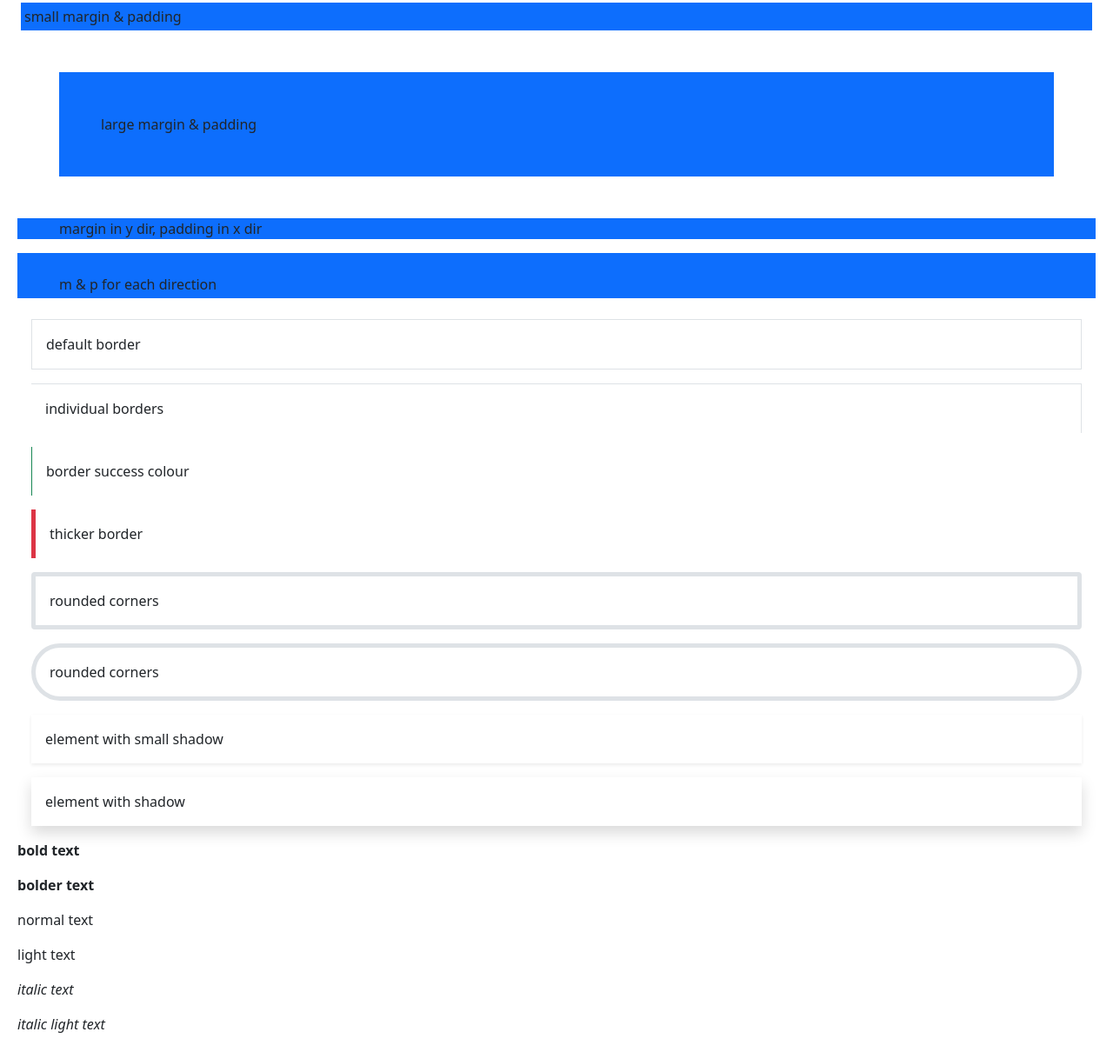
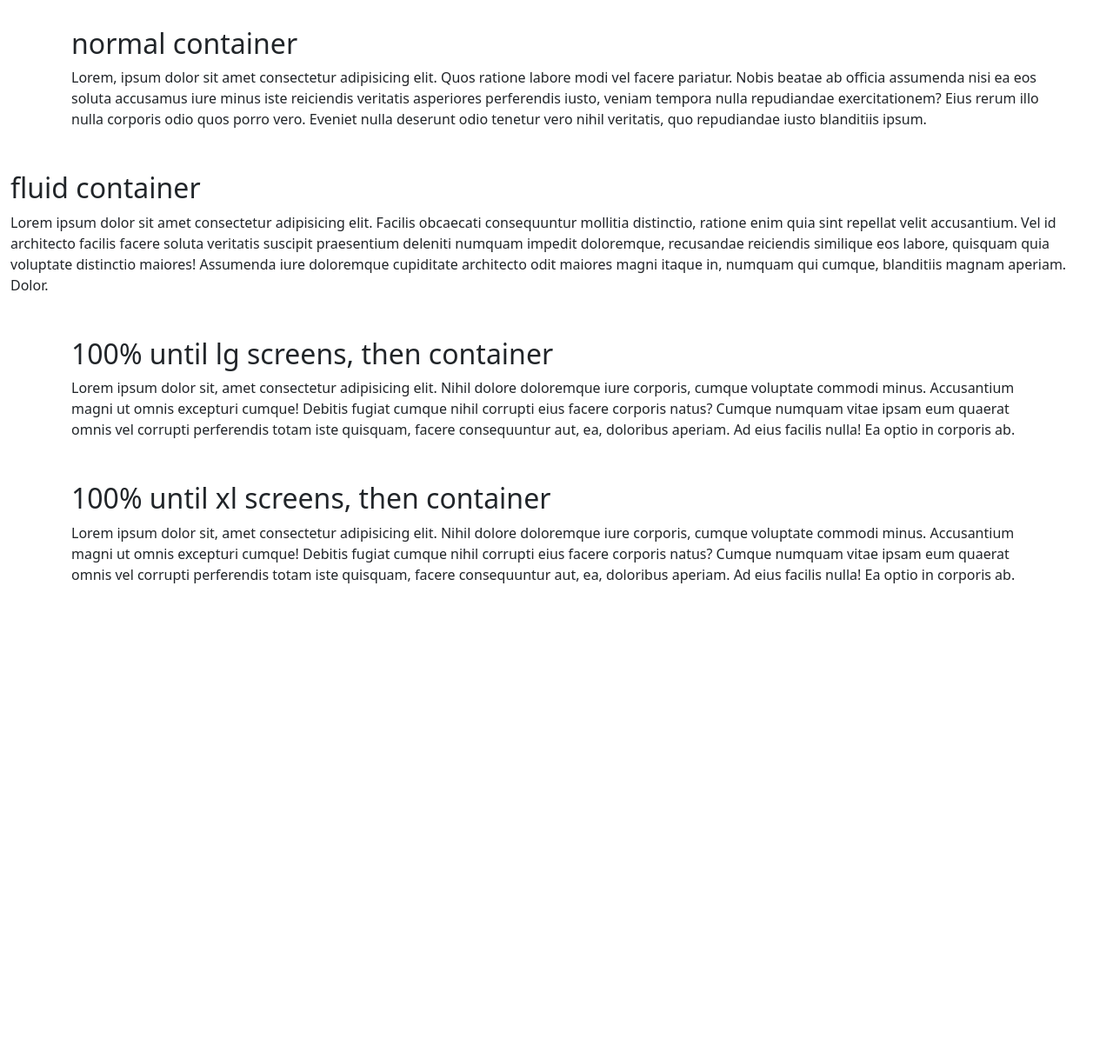
Before and after one commit to DotDotDottt/M02TutorialKight, a plain HTML site: page index.html in a window 1280 px wide. Shown: the part 17-1227 px from the top of the page at 87% size. After the commit the page ends 800 px from the top, so only its background shows below. Drawn offline with nearby package versions, Linux system fonts and the light colour scheme.

Commit message:
Lesson 6

```diff
--- a/index.html
+++ b/index.html
@@ -5,36 +5,28 @@
   <meta name="viewport" content="width=device-width, initial-scale=1.0">
   <title>Net Ninja Pro - the Book</title>
   <link href="https://cdn.jsdelivr.net/npm/bootstrap@5.0.1/dist/css/bootstrap.min.css" rel="stylesheet" integrity="sha384-+0n0xVW2eSR5OomGNYDnhzAbDsOXxcvSN1TPprVMTNDbiYZCxYbOOl7+AMvyTG2x" crossorigin="anonymous">
-  <style>
-    body{ margin: 20px; }
-  </style>
 </head>
 <body>
 
-  <div class="m-1 p-1 bg-primary">small margin & padding</div>
-  <div class="m-5 p-5 bg-primary">large margin & padding</div>
-  <div class="my-3 px-5 bg-primary">margin in y dir, padding in x dir</div>
-  <div class="mt-3 mb-4 ps-5 pt-4 pe-2 pb-1 bg-primary">m & p for each direction</div>
+  <div class="container my-5">
+    <h2>normal container</h2>
+    <p>Lorem, ipsum dolor sit amet consectetur adipisicing elit. Quos ratione labore modi vel facere pariatur. Nobis beatae ab officia assumenda nisi ea eos soluta accusamus iure minus iste reiciendis veritatis asperiores perferendis iusto, veniam tempora nulla repudiandae exercitationem? Eius rerum illo nulla corporis odio quos porro vero. Eveniet nulla deserunt odio tenetur vero nihil veritatis, quo repudiandae iusto blanditiis ipsum.</p>
+  </div>
 
+  <div class="container-fluid my-5">
+    <h2>fluid container</h2>
+    <p>Lorem ipsum dolor sit amet consectetur adipisicing elit. Facilis obcaecati consequuntur mollitia distinctio, ratione enim quia sint repellat velit accusantium. Vel id architecto facilis facere soluta veritatis suscipit praesentium deleniti numquam impedit doloremque, recusandae reiciendis similique eos labore, quisquam quia voluptate distinctio maiores! Assumenda iure doloremque cupiditate architecto odit maiores magni itaque in, numquam qui cumque, blanditiis magnam aperiam. Dolor.</p>
+  </div>
 
-  <div class="m-3 p-3 border">default border</div>
-  <div class="m-3 p-3 border-top border-end">individual borders</div>
-  <div class="m-3 p-3 border-start border-success">border success colour</div>
-  <div class="m-3 p-3 border-start border-danger border-5">thicker border</div>
-  <div class="m-3 p-3 rounded border border-5">rounded corners</div>
-  <div class="m-3 p-3 rounded-pill border border-5">rounded corners</div>
+  <div class="container-lg my-5">
+    <h2>100% until lg screens, then container</h2>
+    <p>Lorem ipsum dolor sit, amet consectetur adipisicing elit. Nihil dolore doloremque iure corporis, cumque voluptate commodi minus. Accusantium magni ut omnis excepturi cumque! Debitis fugiat cumque nihil corrupti eius facere corporis natus? Cumque numquam vitae ipsam eum quaerat omnis vel corrupti perferendis totam iste quisquam, facere consequuntur aut, ea, doloribus aperiam. Ad eius facilis nulla! Ea optio in corporis ab.</p>
+  </div>
 
-
-  <div class="m-3 p-3 shadow-sm">element with small shadow</div>
-  <div class="m-3 p-3 shadow">element with shadow</div>
-
-
-  <p class="fw-bold">bold text</p>
-  <p class="fw-bolder">bolder text</p>
-  <p>normal text</p>
-  <p class="fw-light">light text</p>
-  <p class="fst-italic">italic text</p>
-  <p class="fst-italic fw-light">italic light text</p>
+  <div class="container-xl my-5">
+    <h2>100% until xl screens, then container</h2>
+    <p>Lorem ipsum dolor sit, amet consectetur adipisicing elit. Nihil dolore doloremque iure corporis, cumque voluptate commodi minus. Accusantium magni ut omnis excepturi cumque! Debitis fugiat cumque nihil corrupti eius facere corporis natus? Cumque numquam vitae ipsam eum quaerat omnis vel corrupti perferendis totam iste quisquam, facere consequuntur aut, ea, doloribus aperiam. Ad eius facilis nulla! Ea optio in corporis ab.</p>
+  </div>
 
   <script src="https://cdn.jsdelivr.net/npm/bootstrap@5.0.1/dist/js/bootstrap.bundle.min.js" integrity="sha384-gtEjrD/SeCtmISkJkNUaaKMoLD0//ElJ19smozuHV6z3Iehds+3Ulb9Bn9Plx0x4" crossorigin="anonymous"></script>
 </body>
```
